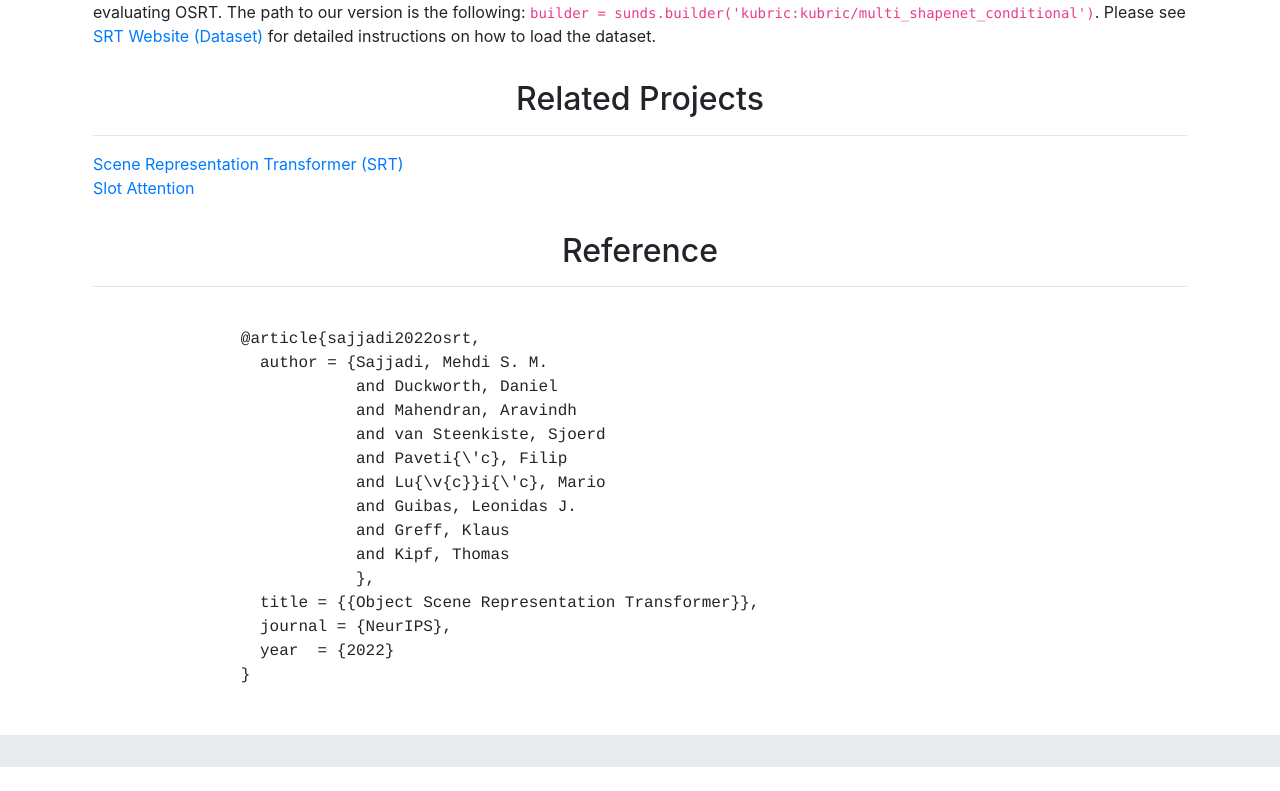
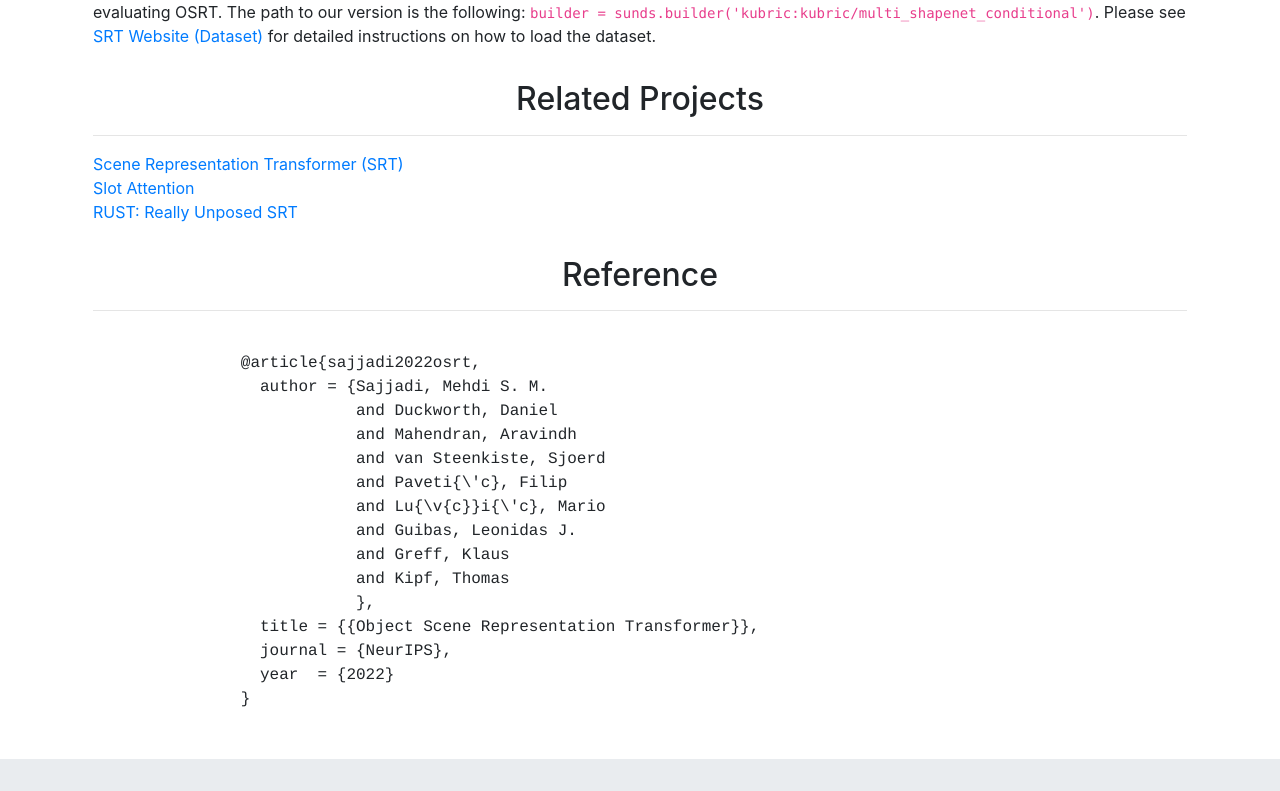
Before and after one commit to osrt-paper/osrt-paper.github.io, a plain HTML site: page index.html in a window 1280 px wide. Shown: the part 1972-2763 px from the top of the page. Before the commit the page ends 2739 px from the top, so only its background shows below. Drawn offline with nearby package versions, Linux system fonts and the light colour scheme.

Commit message:
add rust link

```diff
--- a/index.html
+++ b/index.html
@@ -238,6 +238,8 @@ instructions on how to load the dataset.
           <a href="https://srt-paper.github.io/" target="_blank">Scene Representation Transformer (SRT)</a>
           <br>
           <a href="https://github.com/google-research/google-research/tree/master/slot_attention" target="_blank">Slot Attention</a>
+          <br>
+          <a href="https://rust-paper.github.io/" target="_blank">RUST: Really Unposed SRT</a>
           </div>
         </div>
       </div>
```
